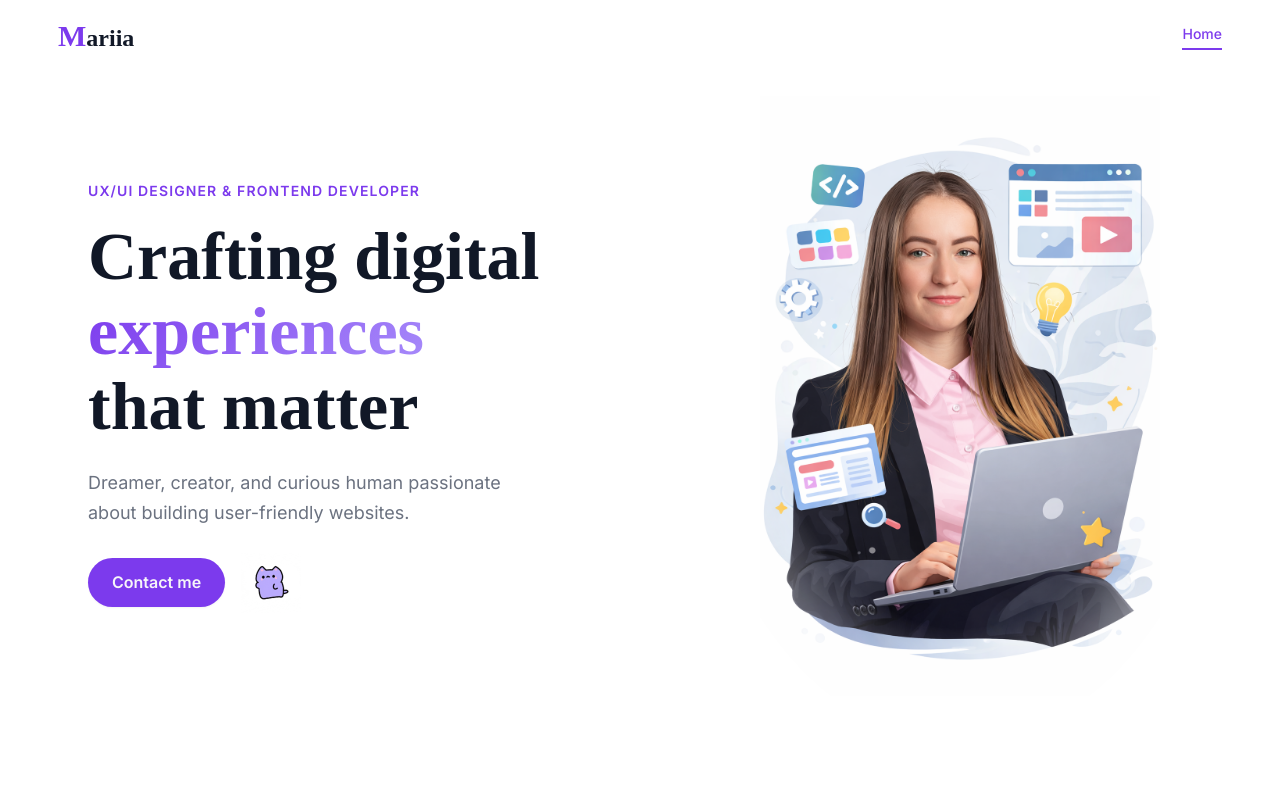
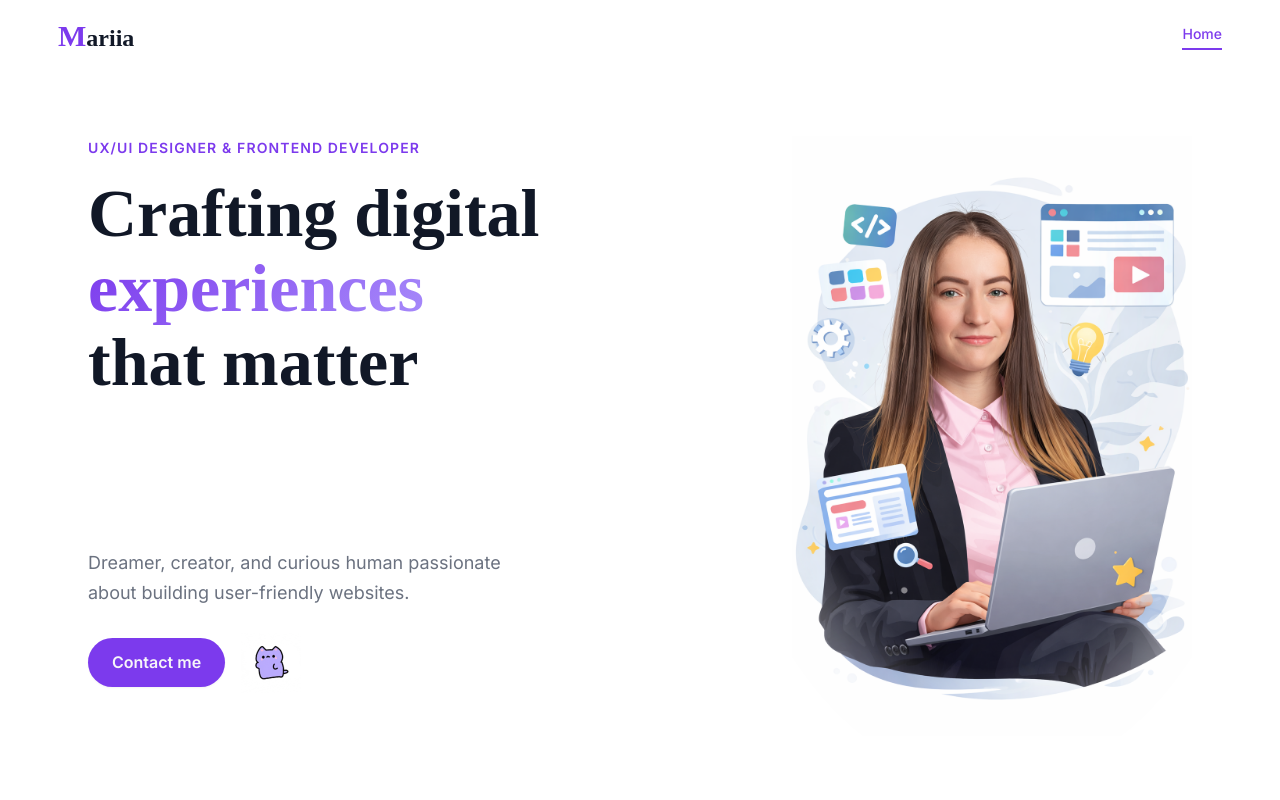
Before and after one commit to MariykaUA/my-website, a Vue app: page / in a window 1280 px wide. Shown: the top 800 px of the page. Built offline with nearby package versions, Linux system fonts and the light colour scheme; a web font is replaced by a local one.

Commit message:
hero pic add

```diff
--- a/src/components/home/HeroSection.vue
+++ b/src/components/home/HeroSection.vue
@@ -1,24 +1,27 @@
 <template>
   <section class="hero">
     <div class="hero__inner container">
-      <div class="hero__content">
+      <div class="hero__top">
         <p class="hero__eyebrow animate-fade-in-up">UX/UI Designer & Frontend Developer</p>
         <h1 class="hero__title animate-fade-in-up" style="animation-delay: 0.1s">
           Crafting digital<br>
           <span class="text-gradient">experiences</span><br>
           that matter
         </h1>
+      </div>
+
+      <div class="hero__visual animate-fade-in" style="animation-delay: 0.4s">
+        <div class="hero__illustration">
+          <img :src="meIllustration" alt="Maria illustration" />
+        </div>
+      </div>
+
+      <div class="hero__bottom">
         <p class="hero__subtitle animate-fade-in-up" style="animation-delay: 0.2s">Dreamer, creator, and curious human passionate about building user-friendly websites.
         </p>
         <div class="hero__actions animate-fade-in-up" style="animation-delay: 0.3s">
           <BaseButton href="https://www.linkedin.com/in/mariiahoienko1999/" target="_blank" rel="noopener" class="contact__item">Contact me</BaseButton>
           <img class="hero__cat" :src="catGif" alt="" />
-        </div>
-      </div>
-
-      <div class="hero__visual animate-fade-in" style="animation-delay: 0.4s">
-        <div class="hero__illustration">
-          <img :src="meIllustration" alt="Maria illustration" />
         </div>
       </div>
     </div>
@@ -45,16 +48,34 @@ import catGif from '@/assets/images/Cat animation.gif'
   &__inner {
     display: grid;
     grid-template-columns: 1fr;
-    gap: $space-12;
-    padding-block: $space-6;
-    align-items: center;
+    grid-template-areas:
+      'top'
+      'visual'
+      'bottom';
+    gap: $space-6;
+    padding-block: $space-16 $space-6;
     position: relative;
     z-index: 1;
 
     @include respond-to(lg) {
       grid-template-columns: 1fr 1fr;
+      grid-template-areas:
+        'top    visual'
+        'bottom visual';
+      gap: $space-8 $space-12;
+      align-items: start;
     }
   }
+
+  &__top    { grid-area: top; }
+  &__bottom {
+    grid-area: bottom;
+
+    @include respond-to(lg) {
+      padding-top: $space-12;
+    }
+  }
+  &__visual { grid-area: visual; }
 
   &__eyebrow {
     font-size: $font-size-sm;
@@ -74,7 +95,7 @@ import catGif from '@/assets/images/Cat animation.gif'
   &__subtitle {
     font-size: $font-size-lg;
     color: $color-text-muted;
-    width: 450px;
+    max-width: 450px;
     margin-bottom: 12px;
   }
 
@@ -93,18 +114,27 @@ import catGif from '@/assets/images/Cat animation.gif'
   }
 
   &__visual {
+    grid-area: visual;
     position: relative;
     display: flex;
     justify-content: center;
+
+    @include respond-to(lg) {
+      justify-content: flex-end;
+    }
   }
 
-&__illustration {
+  &__illustration {
     position: relative;
     z-index: 1;
-    width: 340px;
-    margin-left: $space-12;
+    width: 160px;
+    margin-left: 0;
 
     @include respond-to(md) {
+      width: 300px;
+    }
+
+    @include respond-to(lg) {
       width: 400px;
       margin-left: $space-16;
     }
```
